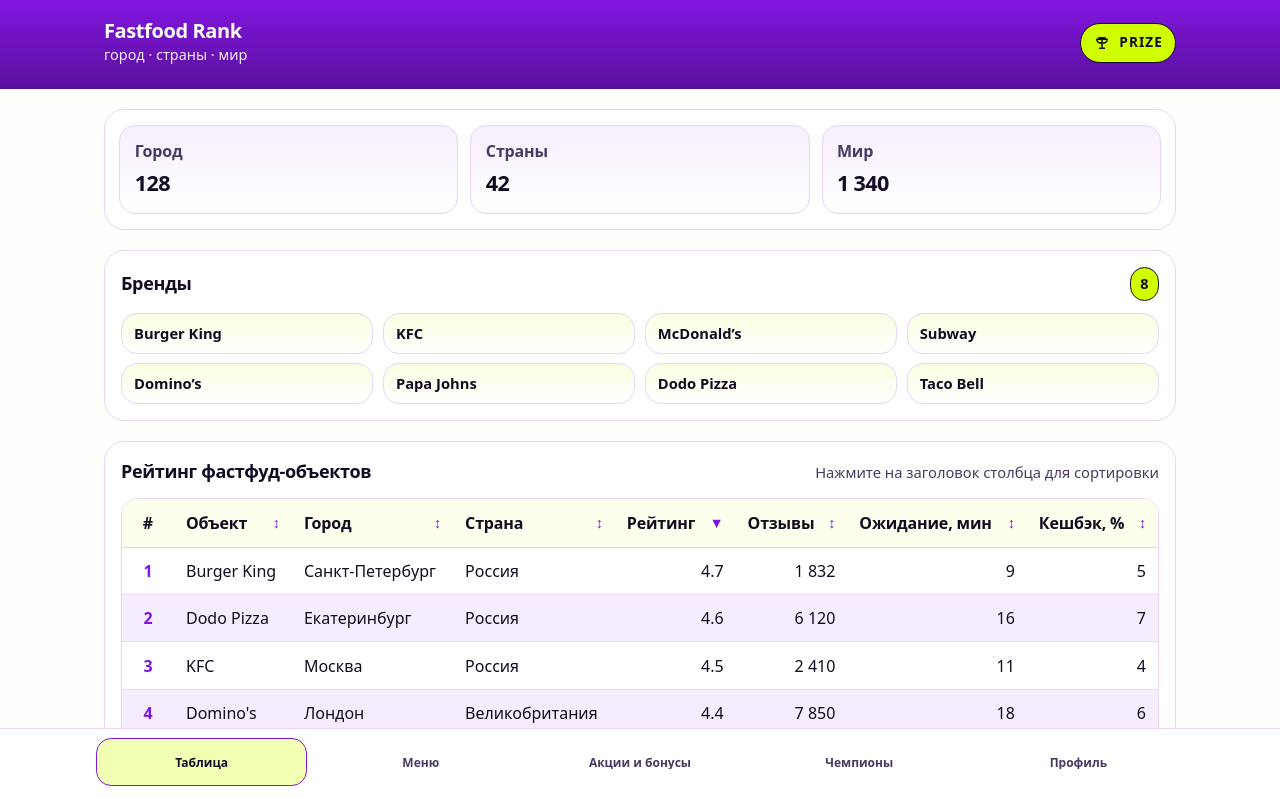
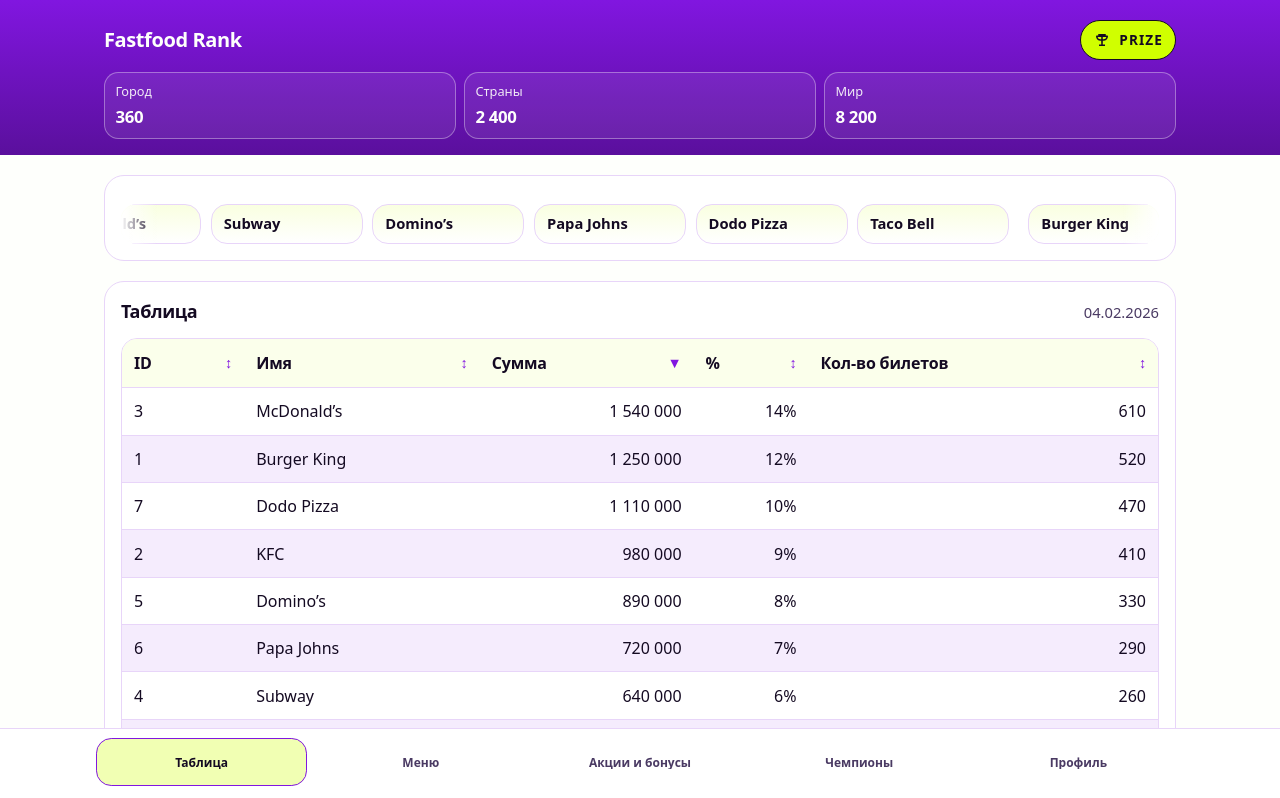
Before and after one commit to aibeek/pro, a React (Vite) app: page / in a window 1280 px wide. Shown: the top 798 px of the page. Built offline with nearby package versions, Linux system fonts and the light colour scheme.

Commit message:
feat: add sticky header

```diff
--- a/src/App.module.css
+++ b/src/App.module.css
@@ -29,7 +29,7 @@
 .main {
   max-width: 1120px;
   margin: 0 auto;
-  padding: 1rem 1rem 5.5rem;
+  padding: calc(var(--app-header-h, 0px) + 1rem) 1rem 5.5rem;
   display: flex;
   flex-direction: column;
   gap: 1rem;
@@ -37,9 +37,17 @@
 
 @media (min-width: 768px) {
   .main {
-    padding: 1.25rem 1.5rem 5.5rem;
+    padding: calc(var(--app-header-h, 0px) + 1.25rem) 1.5rem 5.5rem;
     gap: 1.25rem;
   }
+}
+
+:global(#table) {
+  scroll-margin-top: calc(var(--app-header-h, 0px) + 0.75rem);
+}
+
+:global(#brands) {
+  scroll-margin-top: calc(var(--app-header-h, 0px) + 0.75rem);
 }
 
 .section {
--- a/src/App.tsx
+++ b/src/App.tsx
@@ -9,6 +9,12 @@ import { MenuPage } from './pages/MenuPage'
 import { ProfilePage } from './pages/ProfilePage'
 
 export default function App() {
+  const stats = [
+    { label: 'Город', value: 360 },
+    { label: 'Страны', value: 2400 },
+    { label: 'Мир', value: 8200 },
+  ]
+
   const [route, setRoute] = useState<'home' | 'champions' | 'promos' | 'menu' | 'profile'>(() => {
     const hash = window.location.hash
     const m = hash.match(/^#\/(champions|promos|menu|profile)$/)
@@ -45,7 +51,7 @@ export default function App() {
         Перейти к таблице рейтинга
       </a>
 
-      <AppHeader />
+      <AppHeader stats={stats} />
 
       <main className={styles.main} aria-label="Контент">
         {route === 'home' && <HomePage />}
--- a/src/components/AppHeader/AppHeader.module.css
+++ b/src/components/AppHeader/AppHeader.module.css
@@ -1,4 +1,9 @@
 .header {
+  position: fixed;
+  top: 0;
+  left: 0;
+  right: 0;
+  z-index: 40;
   background: var(--brand-primary);
   background: linear-gradient(180deg, var(--brand-primary), color-mix(in srgb, var(--brand-primary) 70%, black));
   color: var(--brand-on-primary);
@@ -7,17 +12,22 @@
 .inner {
   max-width: 1120px;
   margin: 0 auto;
-  padding: 1rem 1rem 1.25rem;
-  display: flex;
-  align-items: center;
-  justify-content: space-between;
+  padding: 1rem 1rem 0.9rem;
+  display: grid;
   gap: 0.75rem;
 }
 
 @media (min-width: 768px) {
   .inner {
-    padding: 1.25rem 1.5rem 1.5rem;
+    padding: 1.25rem 1.5rem 1rem;
   }
+}
+
+.topRow {
+  display: flex;
+  align-items: center;
+  justify-content: space-between;
+  gap: 0.75rem;
 }
 
 .brand {
@@ -61,3 +71,29 @@
   text-transform: uppercase;
   font-size: 0.85rem;
 }
+
+.stats {
+  display: grid;
+  grid-template-columns: repeat(3, minmax(0, 1fr));
+  gap: 0.5rem;
+  margin: 0;
+}
+
+.stat {
+  border: 1px solid color-mix(in srgb, var(--brand-on-primary) 35%, transparent);
+  border-radius: 0.9rem;
+  padding: 0.55rem 0.65rem;
+  background: color-mix(in srgb, white 8%, transparent);
+}
+
+.statLabel {
+  font-size: 0.8rem;
+  opacity: 0.9;
+}
+
+.statValue {
+  margin: 0.2rem 0 0;
+  font-weight: 900;
+  font-size: 1.05rem;
+  letter-spacing: -0.02em;
+}
--- a/src/components/AppHeader/AppHeader.tsx
+++ b/src/components/AppHeader/AppHeader.tsx
@@ -1,12 +1,35 @@
+import { useLayoutEffect, useRef } from 'react'
 import styles from './AppHeader.module.css'
 
-export function AppHeader() {
+export type HeaderStat = {
+  label: string
+  value: number
+}
+
+export function AppHeader({ stats }: { stats: HeaderStat[] }) {
+  const ref = useRef<HTMLElement | null>(null)
+
+  useLayoutEffect(() => {
+    const el = ref.current
+    if (!el) return
+
+    const set = () => {
+      document.documentElement.style.setProperty('--app-header-h', `${el.offsetHeight}px`)
+    }
+
+    set()
+    const ro = new ResizeObserver(() => set())
+    ro.observe(el)
+
+    return () => ro.disconnect()
+  }, [])
+
   return (
-    <header className={styles.header} aria-label="Шапка приложения">
+    <header ref={ref} className={styles.header} aria-label="Шапка приложения">
       <div className={styles.inner}>
+        <div className={styles.topRow}>
           <div className={styles.brand}>
             <span className={styles.title}>Fastfood Rank</span>
-          <span className={styles.subtitle}>город · страны · мир</span>
           </div>
 
           <div className={styles.prize} role="status" aria-label="Prize">
@@ -18,6 +41,16 @@ export function AppHeader() {
             <span className={styles.prizeText}>prize</span>
           </div>
         </div>
+
+        <dl className={styles.stats} aria-label="Статистика">
+          {stats.map((s) => (
+            <div key={s.label} className={styles.stat}>
+              <dt className={styles.statLabel}>{s.label}</dt>
+              <dd className={styles.statValue}>{s.value.toLocaleString('ru-RU')}</dd>
+            </div>
+          ))}
+        </dl>
+      </div>
     </header>
   )
 }
--- a/src/components/BrandsSection/BrandsSection.module.css
+++ b/src/components/BrandsSection/BrandsSection.module.css
@@ -29,16 +29,69 @@
   font-size: 0.9rem;
 }
 
-.grid {
+.marquee {
   margin-top: 0.75rem;
-  display: grid;
-  grid-template-columns: repeat(2, minmax(0, 1fr));
-  gap: 0.6rem;
+  position: relative;
+  overflow: hidden;
+  border-radius: 1rem;
 }
 
-@media (min-width: 520px) {
-  .grid {
-    grid-template-columns: repeat(4, minmax(0, 1fr));
+.marquee::before,
+.marquee::after {
+  content: '';
+  position: absolute;
+  top: 0;
+  bottom: 0;
+  width: 2.25rem;
+  pointer-events: none;
+  z-index: 1;
+}
+
+.marquee::before {
+  left: 0;
+  background: linear-gradient(90deg, var(--brand-surface), transparent);
+}
+
+.marquee::after {
+  right: 0;
+  background: linear-gradient(270deg, var(--brand-surface), transparent);
+}
+
+.track {
+  display: flex;
+  width: max-content;
+  gap: 0.6rem;
+  animation: brands-marquee 18s linear infinite;
+}
+
+.marquee:hover .track {
+  animation-play-state: paused;
+}
+
+.group {
+  display: inline-flex;
+  align-items: center;
+  gap: 0.6rem;
+  padding-right: 0.6rem;
+}
+
+@keyframes brands-marquee {
+  from {
+    transform: translateX(0);
+  }
+  to {
+    transform: translateX(-50%);
+  }
+}
+
+@media (prefers-reduced-motion: reduce) {
+  .marquee {
+    overflow-x: auto;
+    -webkit-overflow-scrolling: touch;
+  }
+
+  .track {
+    animation: none;
   }
 }
 
@@ -58,4 +111,5 @@
   overflow: hidden;
   text-overflow: ellipsis;
   white-space: nowrap;
+  min-width: 9.5rem;
 }
--- a/src/components/BrandsSection/BrandsSection.tsx
+++ b/src/components/BrandsSection/BrandsSection.tsx
@@ -4,28 +4,51 @@ export function BrandsSection({
   id,
   title,
   brands,
+  showHeader = true,
 }: {
   id: string
-  title: string
+  title?: string
   brands: string[]
+  showHeader?: boolean
 }) {
+  const titleId = `${id}-title`
+  const hasHeader = showHeader && Boolean(title)
+
   return (
-    <section id={id} className={styles.section} aria-labelledby={`${id}-title`}>
+    <section
+      id={id}
+      className={styles.section}
+      aria-labelledby={hasHeader ? titleId : undefined}
+      aria-label={hasHeader ? undefined : 'Бренды'}
+    >
+      {hasHeader && (
         <div className={styles.headerRow}>
-        <h2 id={`${id}-title`} className={styles.title}>
+          <h2 id={titleId} className={styles.title}>
             {title}
           </h2>
           <span className={styles.badge} aria-label={`Количество брендов: ${brands.length}`}>
             {brands.length}
           </span>
         </div>
-      <div className={styles.grid} role="list" aria-label="Список брендов">
+      )}
+      <div className={styles.marquee} role="region" aria-label="Бегущая строка брендов">
+        <div className={styles.track}>
+          <div className={styles.group} role="list" aria-label="Список брендов">
             {brands.map((brand) => (
               <div key={brand} className={styles.brand} role="listitem">
                 {brand}
               </div>
             ))}
           </div>
+          <div className={styles.group} aria-hidden="true">
+            {brands.map((brand) => (
+              <div key={`${brand}-dup`} className={styles.brand}>
+                {brand}
+              </div>
+            ))}
+          </div>
+        </div>
+      </div>
     </section>
   )
 }
--- a/src/components/RatingTable/RatingTable.tsx
+++ b/src/components/RatingTable/RatingTable.tsx
@@ -1,25 +1,42 @@
 import { useMemo, useState } from 'react'
 import styles from './RatingTable.module.css'
-import type { FastFoodPlace } from '../../data/fastFoodPlaces'
+import type { TicketTableRow } from '../../data/ticketTableRows'
 
-type SortKey = 'name' | 'city' | 'country' | 'rating' | 'reviews' | 'avgWaitMin' | 'cashbackPercent'
+type SortKey = keyof Pick<TicketTableRow, 'id' | 'name' | 'amount' | 'percent' | 'ticketsCount'>
 type SortDir = 'asc' | 'desc'
 
 type Column = {
   key: SortKey
   label: string
   numeric?: boolean
-  getValue: (row: FastFoodPlace) => string | number
+  getValue: (row: TicketTableRow) => string | number
+  format?: (row: TicketTableRow) => string
 }
 
 const columns: Column[] = [
-  { key: 'name', label: 'Объект', getValue: (r) => r.name },
-  { key: 'city', label: 'Город', getValue: (r) => r.city },
-  { key: 'country', label: 'Страна', getValue: (r) => r.country },
-  { key: 'rating', label: 'Рейтинг', numeric: true, getValue: (r) => r.rating },
-  { key: 'reviews', label: 'Отзывы', numeric: true, getValue: (r) => r.reviews },
-  { key: 'avgWaitMin', label: 'Ожидание, мин', numeric: true, getValue: (r) => r.avgWaitMin },
-  { key: 'cashbackPercent', label: 'Кешбэк, %', numeric: true, getValue: (r) => r.cashbackPercent },
+  { key: 'id', label: 'ID', getValue: (r) => r.id },
+  { key: 'name', label: 'Имя', getValue: (r) => r.name },
+  {
+    key: 'amount',
+    label: 'Сумма',
+    numeric: true,
+    getValue: (r) => r.amount,
+    format: (r) => r.amount.toLocaleString('ru-RU'),
+  },
+  {
+    key: 'percent',
+    label: '%',
+    numeric: true,
+    getValue: (r) => r.percent,
+    format: (r) => `${r.percent}%`,
+  },
+  {
+    key: 'ticketsCount',
+    label: 'Кол-во билетов',
+    numeric: true,
+    getValue: (r) => r.ticketsCount,
+    format: (r) => r.ticketsCount.toLocaleString('ru-RU'),
+  },
 ]
 
 function compare(a: string | number, b: string | number) {
@@ -32,9 +49,14 @@ function nextDir(currentKey: SortKey, key: SortKey, currentDir: SortDir): SortDi
   return currentDir === 'asc' ? 'desc' : 'asc'
 }
 
-export function RatingTable({ id, title, rows }: { id: string; title: string; rows: FastFoodPlace[] }) {
-  const [sortKey, setSortKey] = useState<SortKey>('rating')
+export function RatingTable({ id, title, rows }: { id: string; title: string; rows: TicketTableRow[] }) {
+  const [sortKey, setSortKey] = useState<SortKey>('amount')
   const [sortDir, setSortDir] = useState<SortDir>('desc')
+
+  const today = useMemo(
+    () => new Intl.DateTimeFormat('ru-RU', { day: '2-digit', month: '2-digit', year: 'numeric' }).format(new Date()),
+    [],
+  )
 
   const sorted = useMemo(() => {
     const dirMul = sortDir === 'asc' ? 1 : -1
@@ -54,7 +76,7 @@ export function RatingTable({ id, title, rows }: { id: string; title: string; ro
           {title}
         </h2>
         <div className={styles.hint} aria-label="Подсказка">
-          Нажмите на заголовок столбца для сортировки
+          {today}
         </div>
       </div>
 
@@ -62,9 +84,6 @@ export function RatingTable({ id, title, rows }: { id: string; title: string; ro
         <table className={styles.table}>
           <thead className={styles.thead}>
             <tr>
-              <th className={styles.rankHead} scope="col">
-                #
-              </th>
               {columns.map((col) => {
                 const isActive = sortKey === col.key
                 const ariaSort = isActive ? (sortDir === 'asc' ? 'ascending' : 'descending') : 'none'
@@ -92,18 +111,19 @@ export function RatingTable({ id, title, rows }: { id: string; title: string; ro
             </tr>
           </thead>
           <tbody>
-            {sorted.map((row, idx) => (
+            {sorted.map((row) => (
               <tr key={row.id} className={styles.tr}>
-                <td className={styles.rankCell}>{idx + 1}</td>
+                <td className={styles.td}>{row.id}</td>
                 <td className={styles.td}>{row.name}</td>
-                <td className={styles.td}>{row.city}</td>
-                <td className={styles.td}>{row.country}</td>
-                <td className={styles.tdNumeric} aria-label={`Рейтинг ${row.rating}`}>
-                  {row.rating.toFixed(1)}
+                <td className={styles.tdNumeric} aria-label={`Сумма ${row.amount.toLocaleString('ru-RU')}`}>
+                  {row.amount.toLocaleString('ru-RU')}
                 </td>
-                <td className={styles.tdNumeric}>{row.reviews.toLocaleString('ru-RU')}</td>
-                <td className={styles.tdNumeric}>{row.avgWaitMin}</td>
-                <td className={styles.tdNumeric}>{row.cashbackPercent}</td>
+                <td className={styles.tdNumeric} aria-label={`Процент ${row.percent}`}>
+                  {row.percent}%
+                </td>
+                <td className={styles.tdNumeric} aria-label={`Количество билетов ${row.ticketsCount.toLocaleString('ru-RU')}`}>
+                  {row.ticketsCount.toLocaleString('ru-RU')}
+                </td>
               </tr>
             ))}
           </tbody>
--- /dev/null
+++ b/src/data/ticketTableRows.ts
@@ -0,0 +1,18 @@
+export type TicketTableRow = {
+  id: string
+  name: string
+  amount: number
+  percent: number
+  ticketsCount: number
+}
+
+export const ticketTableRows: TicketTableRow[] = [
+  { id: '1', name: 'Burger King', amount: 1250000, percent: 12, ticketsCount: 520 },
+  { id: '2', name: 'KFC', amount: 980000, percent: 9, ticketsCount: 410 },
+  { id: '3', name: 'McDonald’s', amount: 1540000, percent: 14, ticketsCount: 610 },
+  { id: '4', name: 'Subway', amount: 640000, percent: 6, ticketsCount: 260 },
+  { id: '5', name: 'Domino’s', amount: 890000, percent: 8, ticketsCount: 330 },
+  { id: '6', name: 'Papa Johns', amount: 720000, percent: 7, ticketsCount: 290 },
+  { id: '7', name: 'Dodo Pizza', amount: 1110000, percent: 10, ticketsCount: 470 },
+  { id: '8', name: 'Taco Bell', amount: 560000, percent: 5, ticketsCount: 220 },
+]
--- a/src/pages/HomePage.tsx
+++ b/src/pages/HomePage.tsx
@@ -1,8 +1,7 @@
 import { useMemo } from 'react'
-import { StatsRow } from '../components/StatsRow/StatsRow'
 import { BrandsSection } from '../components/BrandsSection/BrandsSection'
 import { RatingTable } from '../components/RatingTable/RatingTable'
-import { fastFoodPlaces } from '../data/fastFoodPlaces'
+import { ticketTableRows } from '../data/ticketTableRows'
 
 export function HomePage() {
   const brands = useMemo(
@@ -21,17 +20,8 @@ export function HomePage() {
 
   return (
     <>
-      <StatsRow
-        items={[
-          { label: 'Город', value: 128 },
-          { label: 'Страны', value: 42 },
-          { label: 'Мир', value: 1340 },
-        ]}
-      />
-
-      <BrandsSection id="brands" title="Бренды" brands={brands} />
-
-      <RatingTable id="table" title="Рейтинг фастфуд-объектов" rows={fastFoodPlaces} />
+      <BrandsSection id="brands" brands={brands} showHeader={false} />
+      <RatingTable id="table" title="Таблица" rows={ticketTableRows} />
     </>
   )
 }
```
Lines whose indentation alone changed are shown as unchanged.
